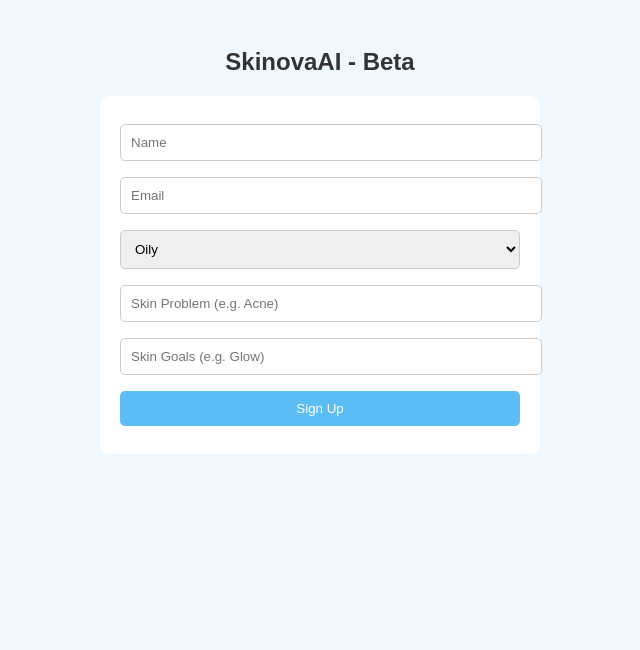
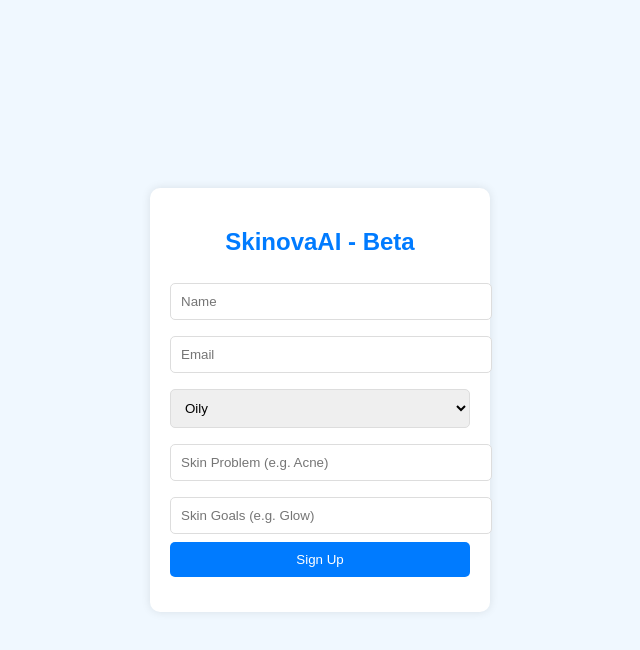
Before and after one commit to ayushsinghbeast-create/skinova, a plain HTML site: page index.html in a window 1280 px wide. Shown: the whole page, without its empty margins (320-960 px from the left). Drawn offline with Linux system fonts and the light colour scheme.

Commit message:
Update index.html

```diff
--- a/index.html
+++ b/index.html
@@ -3,49 +3,84 @@
 <head>
   <meta charset="UTF-8">
   <meta name="viewport" content="width=device-width, initial-scale=1.0">
-  <title>SkinovaAI</title>
+  <title>SkinovaAI Beta</title>
   <style>
-    body { font-family: Arial; background: #f0f8ff; color: #333; text-align: center; padding: 20px; }
-    .container { background: white; padding: 20px; border-radius: 10px; max-width: 400px; margin: auto; }
-    input, select, button { width: 100%; padding: 10px; margin: 8px 0; border-radius: 5px; border: 1px solid #ccc; }
-    button { background: #5cbdf5; color: white; border: none; cursor: pointer; }
-    button:hover { background: #4aa8dc; }
+    body {
+      font-family: Arial, sans-serif;
+      display: flex;
+      justify-content: center;
+      align-items: center;
+      height: 100vh;
+      background: #f0f8ff;
+      margin: 0;
+    }
+    .form-container {
+      background: #ffffff;
+      padding: 20px;
+      border-radius: 10px;
+      box-shadow: 0 0 10px rgba(0,0,0,0.1);
+      width: 300px;
+      text-align: center;
+    }
+    h2 { color: #007bff; }
+    input, select {
+      width: 100%;
+      margin: 8px 0;
+      padding: 10px;
+      border: 1px solid #ddd;
+      border-radius: 5px;
+    }
+    button {
+      background: #007bff;
+      color: white;
+      border: none;
+      padding: 10px;
+      width: 100%;
+      cursor: pointer;
+      border-radius: 5px;
+    }
+    button:hover { background: #0056b3; }
+    .result { margin-top: 15px; color: green; }
   </style>
 </head>
 <body>
-  <h2>SkinovaAI - Beta</h2>
-  <div class="container">
+  <div class="form-container">
+    <h2>SkinovaAI - Beta</h2>
     <input type="text" id="name" placeholder="Name" required>
     <input type="email" id="email" placeholder="Email" required>
     <select id="skinType">
       <option value="Oily">Oily</option>
       <option value="Dry">Dry</option>
       <option value="Normal">Normal</option>
-      <option value="Sensitive">Sensitive</option>
     </select>
     <input type="text" id="problem" placeholder="Skin Problem (e.g. Acne)">
-    <input type="text" id="goals" placeholder="Skin Goals (e.g. Glow)">
-    <button onclick="submitData()">Sign Up</button>
+    <input type="text" id="goal" placeholder="Skin Goals (e.g. Glow)">
+    <button onclick="submitForm()">Sign Up</button>
+    <div class="result" id="result"></div>
   </div>
 
   <script>
-    const scriptURL = "https://script.google.com/macros/s/AKfycbw-o8Z0ix2pZyo9fHioPgMywcpfaKKGscNzWZdRh8MEsI39KF0fG8L3MDo-CINw2A7XOw/exec";
-
-    function submitData() {
-      let data = {
+    function submitForm() {
+      const data = {
         name: document.getElementById('name').value,
         email: document.getElementById('email').value,
         skinType: document.getElementById('skinType').value,
-        problem: document.getElementById('problem').value,
-        goals: document.getElementById('goals').value
+        skinProblem: document.getElementById('problem').value,
+        skinGoal: document.getElementById('goal').value
       };
 
-      fetch(scriptURL, {
-        method: 'POST',
+      fetch("https://script.google.com/macros/s/AKfycbxDrwk2YKhz3FlCzSaHG9Lymc4FSKYCUgact8glmucBOT0dC0MsvpHBjYvZoNVesMJEAA/exec", {
+        method: "POST",
         body: JSON.stringify(data)
       })
-      .then(res => alert("Signup Successful!"))
-      .catch(err => alert("Error: " + err.message));
+      .then(res => res.json())
+      .then(response => {
+        document.getElementById('result').innerHTML =
+          "🎉 " + response.recommendation + "<br>💸 Your Discount Code: " + response.discount;
+      })
+      .catch(() => {
+        document.getElementById('result').innerHTML = "❌ Network Error. Try Again!";
+      });
     }
   </script>
 </body>
```
